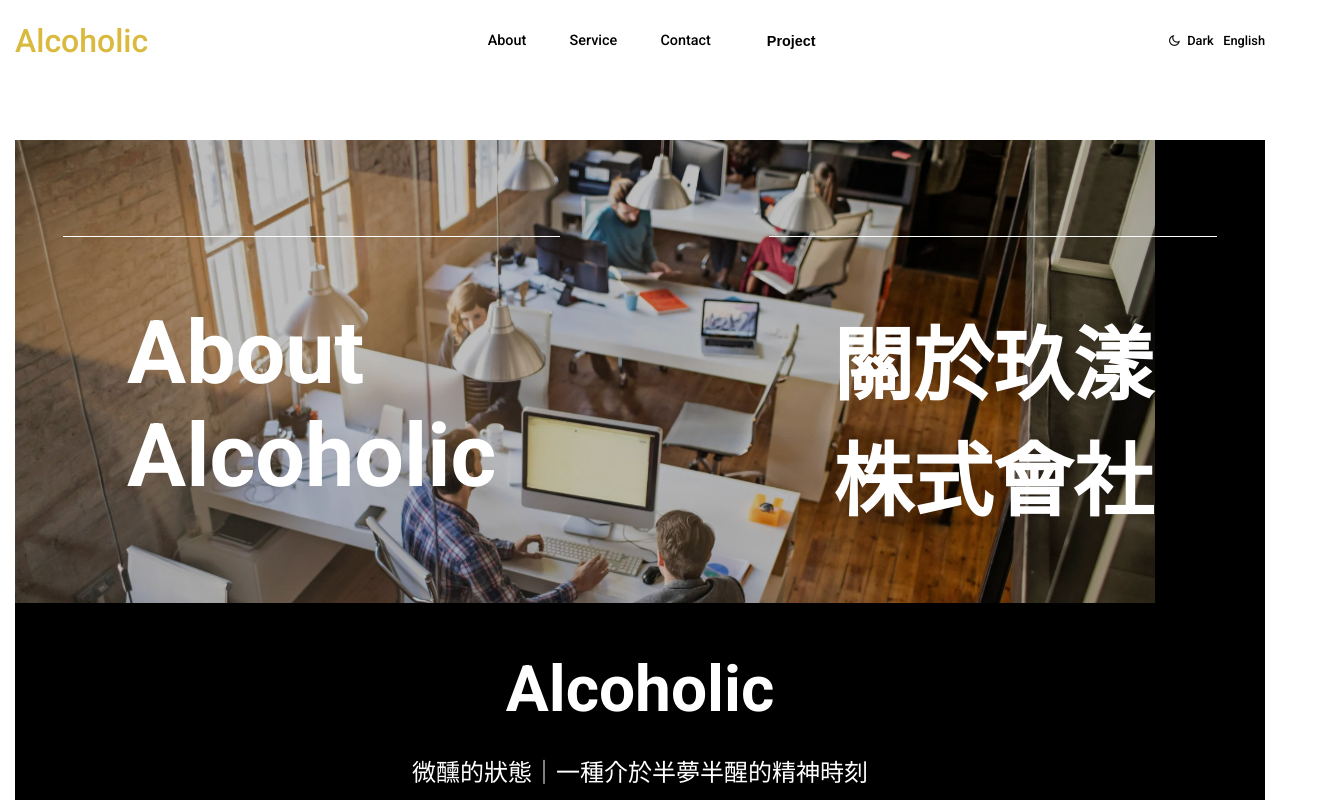
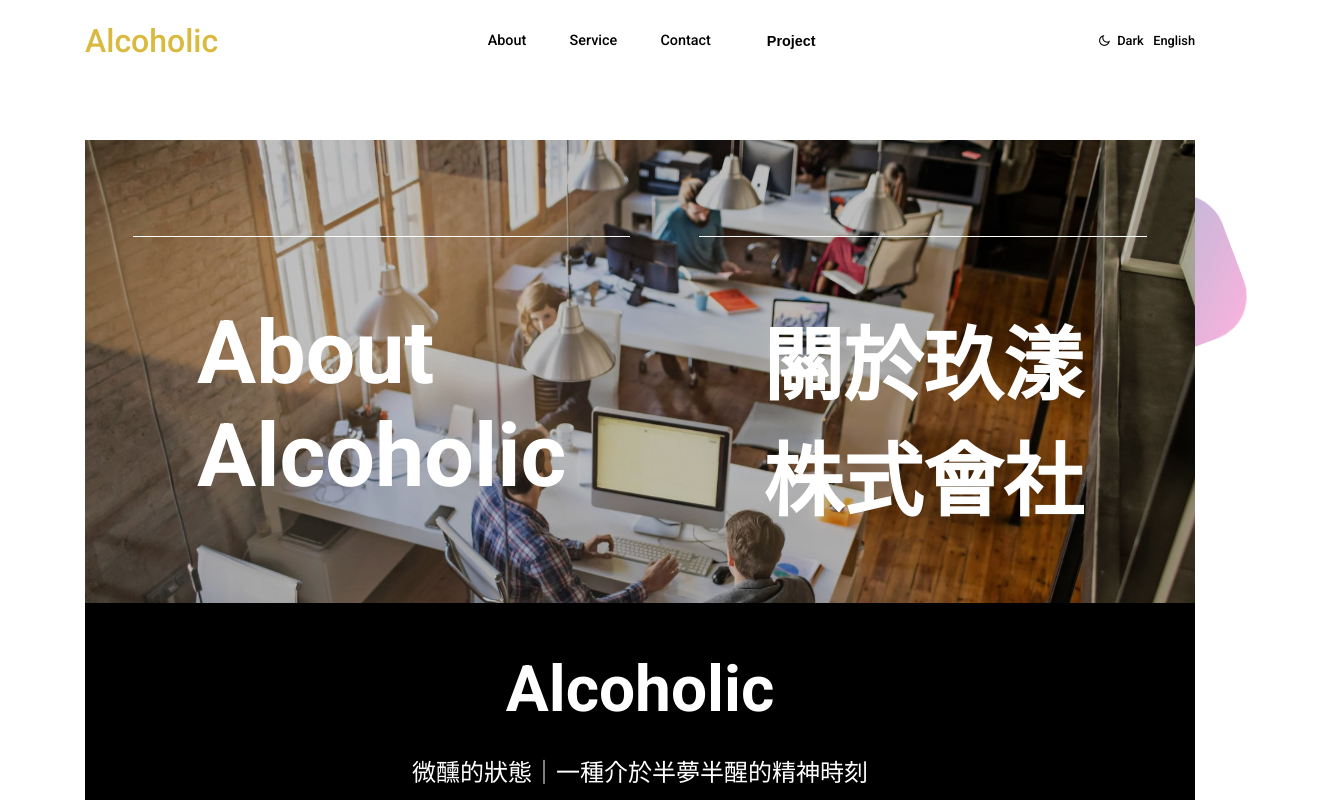
Before and after one commit to paulxt/Alcoholic, a React (Create React App) app: page /about in a window 1280 px wide. Shown: the top 800 px of the page, 1320 px wide, since content can reach past the window. Built offline with nearby package versions, Linux system fonts and the light colour scheme.

Commit message:
Resize the container

```diff
--- a/src/App.css
+++ b/src/App.css
@@ -89,7 +89,7 @@ section {
 }
 
 .container {
-    width: 1140px;
+    width: 1140px!important;
     padding: 0px 15px;
     margin: auto;
 }
--- a/src/styles/aboutpage.css
+++ b/src/styles/aboutpage.css
@@ -1,11 +1,10 @@
 
 .container {
-    width: 100%;
+    width: 1140px!important;
+    padding: 0px 15px;
+    margin: auto;
 }
 
-.about_page-content {
-    width: 100%!important;
-}
 /*------------- About Page Header --------------*/
 .aboutp_header {
     background-color: #000;
@@ -356,6 +355,10 @@
     .about_experience h2 {
         margin: 0;
     }
+
+    .container {
+        width: 100%!important;
+    }
 }
 
 @media only screen and (max-width:768px) {
@@ -423,7 +426,7 @@
         width: 30%;
     }
     .about_experience {
-        background-size: 576px 1000px;
+        /* background-size: 576px 1000px; */
     }
     .about_experience-block {
         width: 28%;
```
